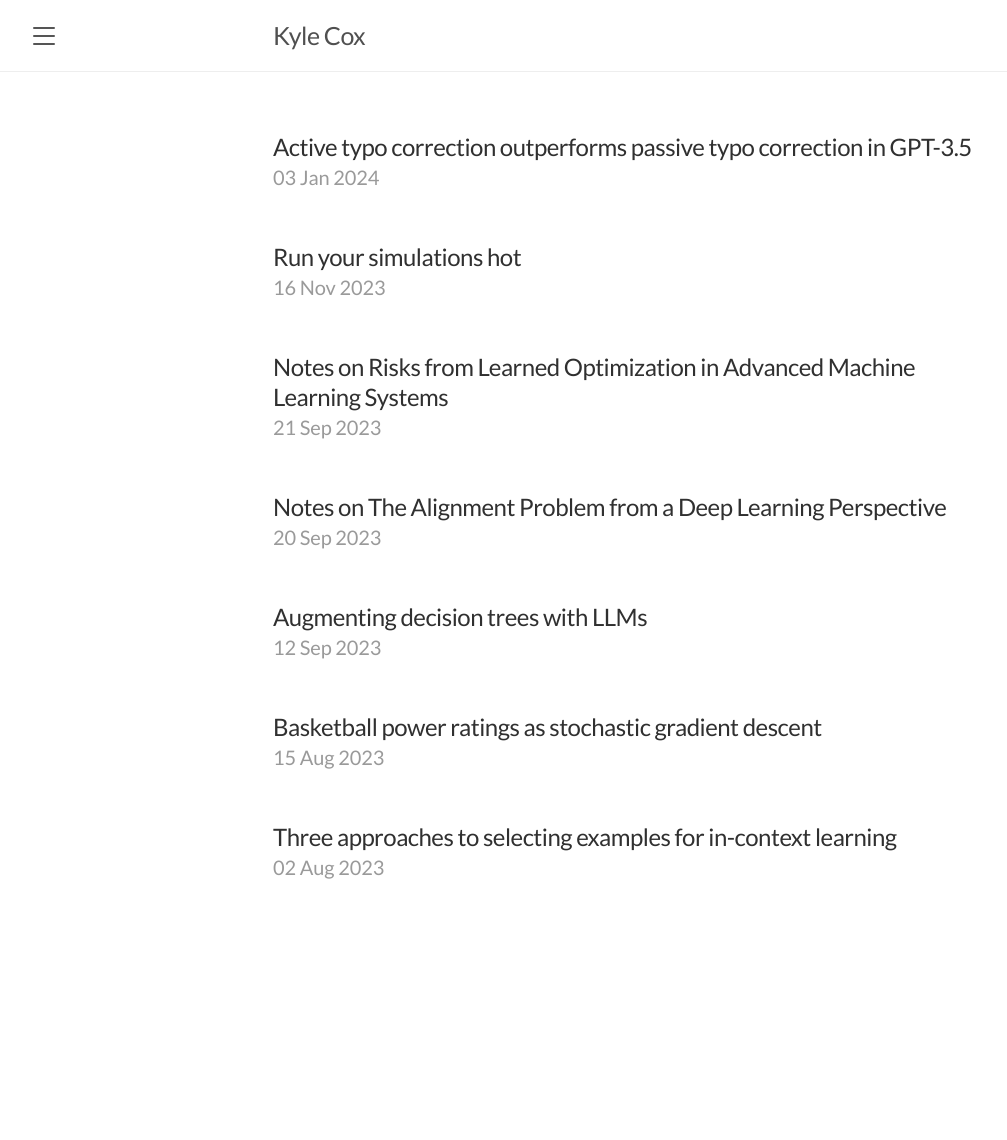
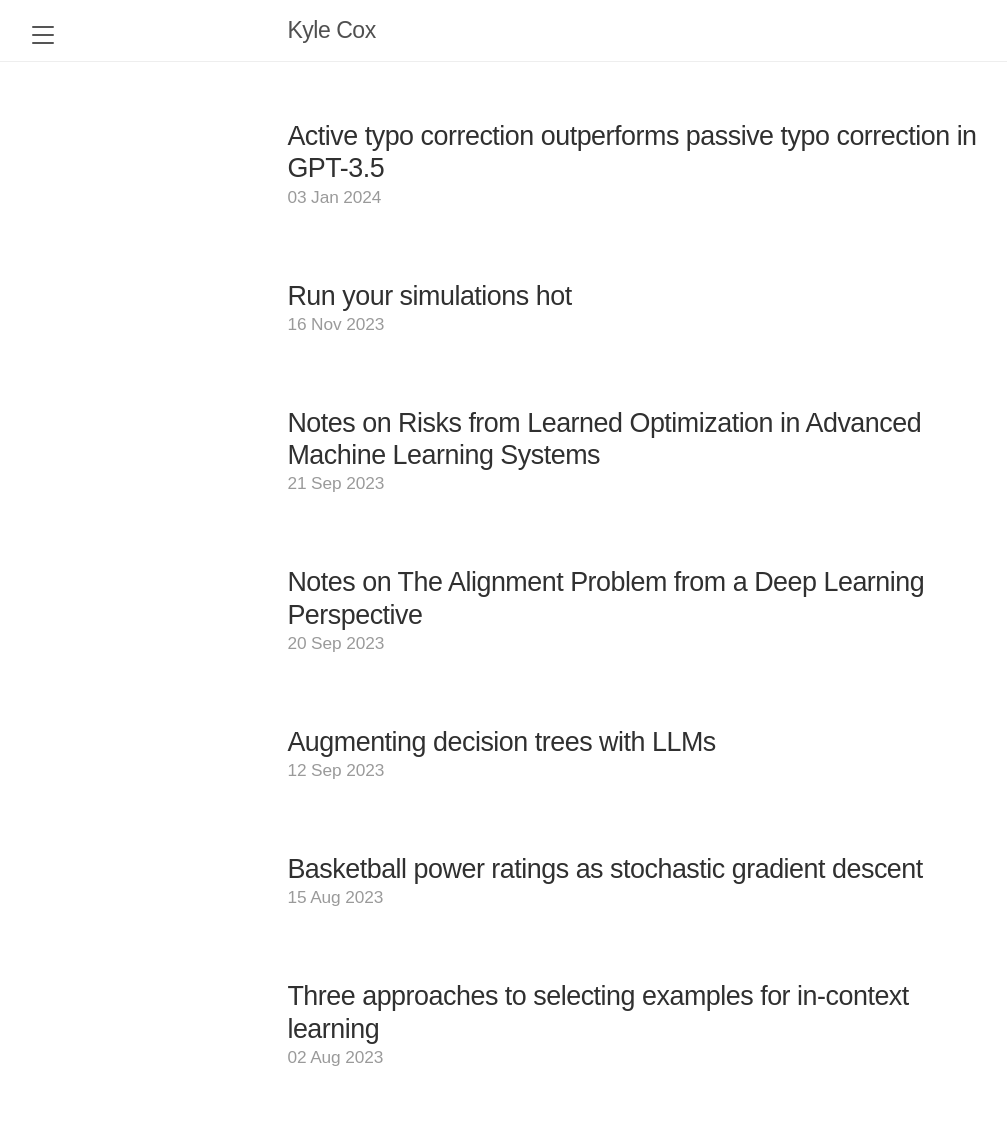
Before and after one commit to xocelyk/xocelyk.github.io, a Jekyll site: the page built from index.html, in a window 1280 px wide. Shown: the whole page, without its empty margins (7-1014 px from the left). Built offline with Jekyll 4.4.1, drawn with Linux system fonts in a browser that asks for light colours; nearby versions of some CDN libraries; some web fonts are replaced; the list of posts is cut into pages by our own code; before the commit the page ends 932 px from its top, so only the background shows below that.

Commit message:
change fonts

```diff
--- a/public/css/lanyon.css
+++ b/public/css/lanyon.css
@@ -41,9 +41,10 @@ body {
 }
 
 html {
-  font-family: "Lato", Georgia, "Times New Roman", serif;
+  font-family: "Computer Modern Sans", sans-serif;
   letter-spacing: -.005rem;
-  color: #ff0000;
+  /* color: #000000; */
+  font-size: 1.2rem;
 }
 
 /* h1, h2, h3, h4, h5, h6 {
@@ -52,9 +53,10 @@ html {
 } */
 
 h1, h2, h3, h4, h5, h6 {
-  font-family: "Lato", Helvetica, Arial, sans-serif;
+  /* font-family: "Lato", Helvetica, Arial, sans-serif; */
+  font-family: "Computer Modern Sans", sans-serif;
   font-weight: 400;
-  color: #313131;
+  /* color: #313131; */
   letter-spacing: -.025rem;
 }
 
@@ -312,6 +314,7 @@ a.sidebar-nav-item:focus {
 .page,
 .post {
   margin-bottom: 4em;
+  font-size: 0.9rem;
 }
 
 /* Blog post or page title */
@@ -322,8 +325,9 @@ a.sidebar-nav-item:focus {
 }
 .page-title,
 .post-title {
-  margin-top: 0;
-  font-size: 1.2rem;
+  margin-top: 0.5rem;
+  font-size: 1.4rem;
+  line-height: 1.2;
 }
 
 .post {
@@ -334,7 +338,7 @@ a.sidebar-nav-item:focus {
 .post-date {
   display: block;
   margin-top: -.5rem;
-  margin-bottom: -1.5rem;
+  margin-bottom: .5rem;
   color: #9a9a9a;
 }
 
--- a/public/css/poole.css
+++ b/public/css/poole.css
@@ -83,30 +83,26 @@ a:focus {
 h1, h2, h3, h4, h5, h6 {
   margin-bottom: .5rem;
   font-weight: bold;
-  line-height: 1.25;
+  line-height: 1;
   color: #313131;
   text-rendering: optimizeLegibility;
+  font-size: 1.2rem;
 }
-h1 {
-  font-size: 2rem;
+
+code {
+  font-size: 0.9rem;
 }
-h2 {
-  margin-top: 1rem;
-  font-size: 1.5rem;
+
+pre code {
+  font-size: 0.9rem;
 }
-h3 {
-  margin-top: 1.5rem;
-  font-size: 1.25rem;
-}
-h4, h5, h6 {
-  margin-top: 1rem;
-  font-size: 1rem;
-}
+
 
 /* Body text */
 p {
   margin-top: 0;
-  margin-bottom: 1rem;
+  margin-bottom: 0.8rem;
+  line-height: 1.45;
 }
 
 strong {
@@ -174,7 +170,10 @@ pre {
 }
 pre code {
   padding: 0;
-  font-size: 100%;
+  /* font-size: 90%; */
+  /* font-family: "Computer Modern Sans", sans-serif; */
+  font-family: "Computer Modern Typewriter", monospace;
+  font-size: 0.7rem;
   color: inherit;
   background-color: transparent;
 }
@@ -338,6 +337,7 @@ th {
 .page-title,
 .post-title {
   margin-top: 0;
+  font-size: 1.2rem;
 }
 
 /* Meta data line below post title */
```
